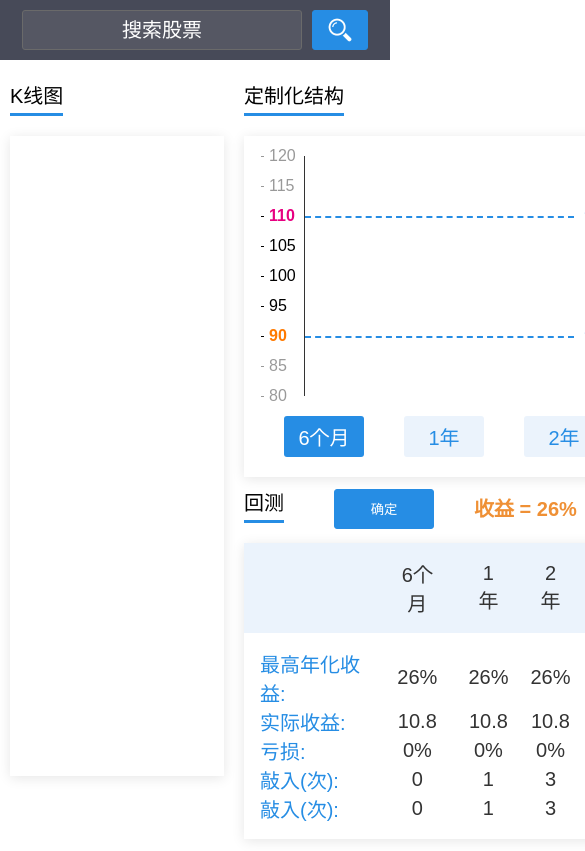
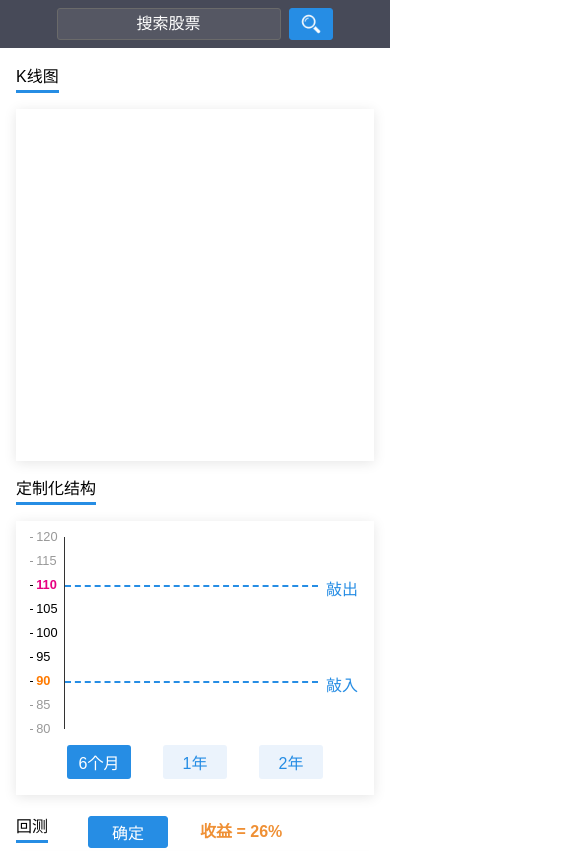
Before and after one commit to EternalZZX/k-line, a plain HTML site: page index.html in a window 390 px wide. Shown: the top 851 px of the page, 585 px wide, since content can reach past the window. Drawn offline with Linux system fonts and the light colour scheme.

Commit message:
touch event

```diff
--- a/index.html
+++ b/index.html
@@ -34,7 +34,7 @@
               <div id="date-range" class="kl-button-group"></div>
             </div>
           </section>
-          <section class="kl-content" data-title="回测">
+          <section class="kl-content kl-content_t" data-title="回测">
             <div class="kl-compute">
               <button id="compute-btn" class="kl-compute__button">确定</button>
               <p class="kl-compute__info">
@@ -80,6 +80,7 @@
     </main>
     <script src="scripts/jquery-3.3.1.min.js"></script>
     <script src="scripts/jquery-ui.min.js"></script>
+    <script src="scripts/jquery.ui.touch-punch.min.js"></script>
     <script src="scripts/jquery-ui-slider-pips.min.js"></script>
     <script src="scripts/echarts.min.js"></script>
     <script src="scripts/index.js"></script>
--- /dev/null
+++ b/scripts/jquery.ui.touch-punch.min.js
@@ -0,0 +1,11 @@
+/*!
+ * jQuery UI Touch Punch 0.2.3
+ *
+ * Copyright 2011鈥�2014, Dave Furfero
+ * Dual licensed under the MIT or GPL Version 2 licenses.
+ *
+ * Depends:
+ *  jquery.ui.widget.js
+ *  jquery.ui.mouse.js
+ */
+!function(a){function f(a,b){if(!(a.originalEvent.touches.length>1)){a.preventDefault();var c=a.originalEvent.changedTouches[0],d=document.createEvent("MouseEvents");d.initMouseEvent(b,!0,!0,window,1,c.screenX,c.screenY,c.clientX,c.clientY,!1,!1,!1,!1,0,null),a.target.dispatchEvent(d)}}if(a.support.touch="ontouchend"in document,a.support.touch){var e,b=a.ui.mouse.prototype,c=b._mouseInit,d=b._mouseDestroy;b._touchStart=function(a){var b=this;!e&&b._mouseCapture(a.originalEvent.changedTouches[0])&&(e=!0,b._touchMoved=!1,f(a,"mouseover"),f(a,"mousemove"),f(a,"mousedown"))},b._touchMove=function(a){e&&(this._touchMoved=!0,f(a,"mousemove"))},b._touchEnd=function(a){e&&(f(a,"mouseup"),f(a,"mouseout"),this._touchMoved||f(a,"click"),e=!1)},b._mouseInit=function(){var b=this;b.element.bind({touchstart:a.proxy(b,"_touchStart"),touchmove:a.proxy(b,"_touchMove"),touchend:a.proxy(b,"_touchEnd")}),c.call(b)},b._mouseDestroy=function(){var b=this;b.element.unbind({touchstart:a.proxy(b,"_touchStart"),touchmove:a.proxy(b,"_touchMove"),touchend:a.proxy(b,"_touchEnd")}),d.call(b)}}}(jQuery);
--- a/styles/index.css
+++ b/styles/index.css
@@ -16,30 +16,6 @@ body {
 
 li {
   list-style: none;
-}
-
-@media screen and (max-width: 767px) {
-  html {
-    font-size: 20px;
-  }
-}
-
-@media screen and (max-width: 1279px) {
-  .kl-main {
-    width: 100%;
-  }
-}
-
-@media screen and (min-width: 1280px) and (max-width: 1365px) {
-  .kl-main {
-    width: 1000px;
-  }
-}
-
-@media screen and (min-width: 1366px) {
-  .kl-main {
-    width: 1280px;
-  }
 }
 
 .kl-header {
@@ -247,6 +223,7 @@ li {
   align-items: center;
   height: 2rem;
   width: 5rem;
+  font-size: 1rem;
   color: #fff;
   background-color: #268de4;
   border: 1px solid #268de4;
@@ -264,7 +241,7 @@ li {
 }
 
 .kl-compute__info {
-  padding: 0 2rem;
+  padding-left: 2rem;
   font-size: 1rem;
   line-height: 2rem;
   font-weight: bold;
@@ -290,7 +267,7 @@ li {
 }
 
 .kl-table th {
-  padding: .8rem;
+  padding: .8rem 0;
 }
 
 .kl-table tbody tr:first-child td {
@@ -349,3 +326,45 @@ li {
 .kl-help-image__wrapper {
   margin: .5rem;
 }
+
+
+@media screen and (max-width: 767px) {
+  html {
+    font-size: 16px;
+  }
+
+  .kl-main {
+    padding: 0 .5rem;
+    box-sizing: border-box;
+  }
+
+  .kl-section {
+    flex-direction: column;
+  }
+
+  .kl-chart {
+    height: 20rem;
+  }
+
+  .kl-content_t {
+    margin-top: 3rem;
+  }
+}
+
+@media screen and (max-width: 1279px) {
+  .kl-main {
+    width: 100%;
+  }
+}
+
+@media screen and (min-width: 1280px) and (max-width: 1365px) {
+  .kl-main {
+    width: 1000px;
+  }
+}
+
+@media screen and (min-width: 1366px) {
+  .kl-main {
+    width: 1280px;
+  }
+}
```
